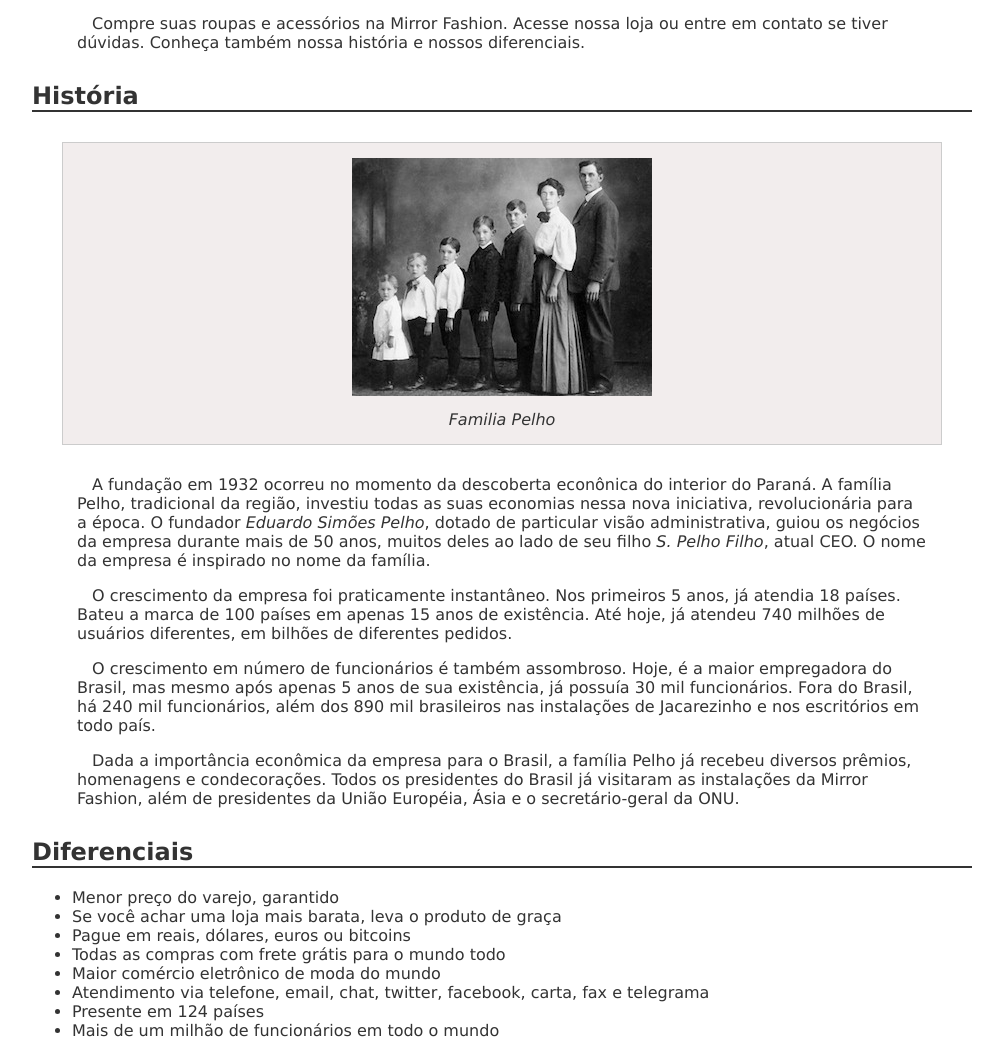
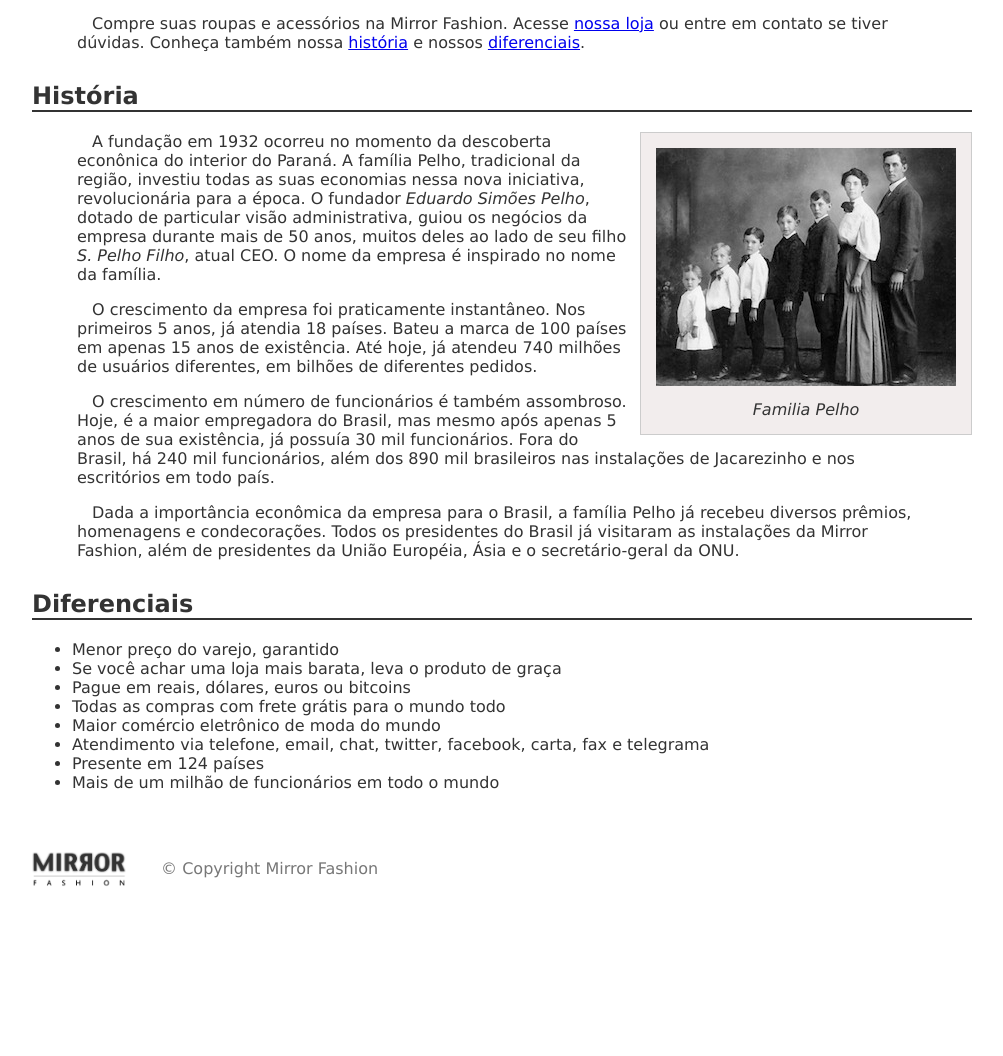
Before and after one commit to peedroaugustto/CursoComercioEletronico, a plain HTML site: page sobre.html in a window 1280 px wide. Shown: the part 720-1776 px from the top of the page, without its empty margins (138-1141 px from the left). After the commit the page ends 1667 px from the top, so only its background shows below. Drawn offline with Linux system fonts and the light colour scheme.

Commit message:
Iniciando 2.27 O FUTURO E PRESENTE DA WEB COM O HTML

```diff
--- a/css/sobre.css
+++ b/css/sobre.css
@@ -33,3 +33,26 @@ p{
     padding: 0 45px;
     text-indent: 15px;
 }
+
+#centro-distribuicao{
+    margin-left: auto;
+    margin-right: auto;
+    width: 550px;
+}
+
+#rodape{
+    color: #777;
+    margin: 30px 0px;
+    padding: 30px 0px;
+}
+
+#rodape img{
+    margin-right: 30px;
+    vertical-align: middle;
+    width: 94px;
+}
+
+#familia-pelho{
+    float:right;
+    margin: 0 0 10px 10px;
+}
--- a/sobre.html
+++ b/sobre.html
@@ -18,24 +18,24 @@
         Fundada em 1932, possui filiais em 124 países, sendo líder de mercado com mais de 90% de
         participação em 118 deles.
     </p>
-    <p> Nosso centro de distribuição fica em Jacarezinho, no Paraná. De lá, saem 48 aviões que distribuem
+    <p> Nosso centro de distribuição fica em <a href="https://maps.google.com.br/?q=Jacarezinho">Jacarezinho, no Paraná</a>. De lá, saem 48 aviões que distribuem
         nossos produtos às casas do mundo todo. Nosso centro de distribuição:
     </p>
 
-    <figure>
+    <figure id="centro-distribuicao">
         <img src="img/centro-distribuicao.png" alt="centro distribuição">
         <figcaption>Centro de Distribuição da Mirror Fashion</figcaption>
     </figure>
 
-    <p> Compre suas roupas e acessórios na Mirror Fashion. Acesse nossa loja ou entre em contato
-        se tiver dúvidas. Conheça também nossa história e nossos diferenciais.
+    <p> Compre suas roupas e acessórios na Mirror Fashion. Acesse <a href="index.html">nossa loja</a> ou entre em contato
+        se tiver dúvidas. Conheça também nossa <a href="#historia">história</a> e nossos <a href="#diferenciais">diferenciais</a>.
     </p>
 
 
-    <h2>História</h2>
+    <h2 id="historia">História</h2>
 
-    <figure>
-        <img id="familia-pelho" src="img/familia-pelho.jpg" alt="familia">
+    <figure id="familia-pelho" >
+        <img src="img/familia-pelho.jpg" alt="familia">
         <figcaption>Familia Pelho</figcaption>
     </figure>
 
@@ -58,7 +58,7 @@
        homenagens e condecorações. Todos os presidentes do Brasil já visitaram as instalações da Mirror
        Fashion, além de presidentes da União Européia, Ásia e o secretário-geral da ONU.
     </p>
-    <h2>Diferenciais</h2>
+    <h2 id="diferenciais" >Diferenciais</h2>
     <ul>
         <li>Menor preço do varejo, garantido</li>
         <li>Se você achar uma loja mais barata, leva o produto de graça</li>
@@ -69,5 +69,10 @@
         <li>Presente em 124 países</li>
         <li>Mais de um milhão de funcionários em todo o mundo</li>
     </ul>
+
+    <div id="rodape">
+        <img src="img/logo.png" alt="">
+        &copy; Copyright Mirror Fashion
+    </div>
 </body>
 </html>
```
Also changed, not shown: index.html (added, +12 -0 lines).
